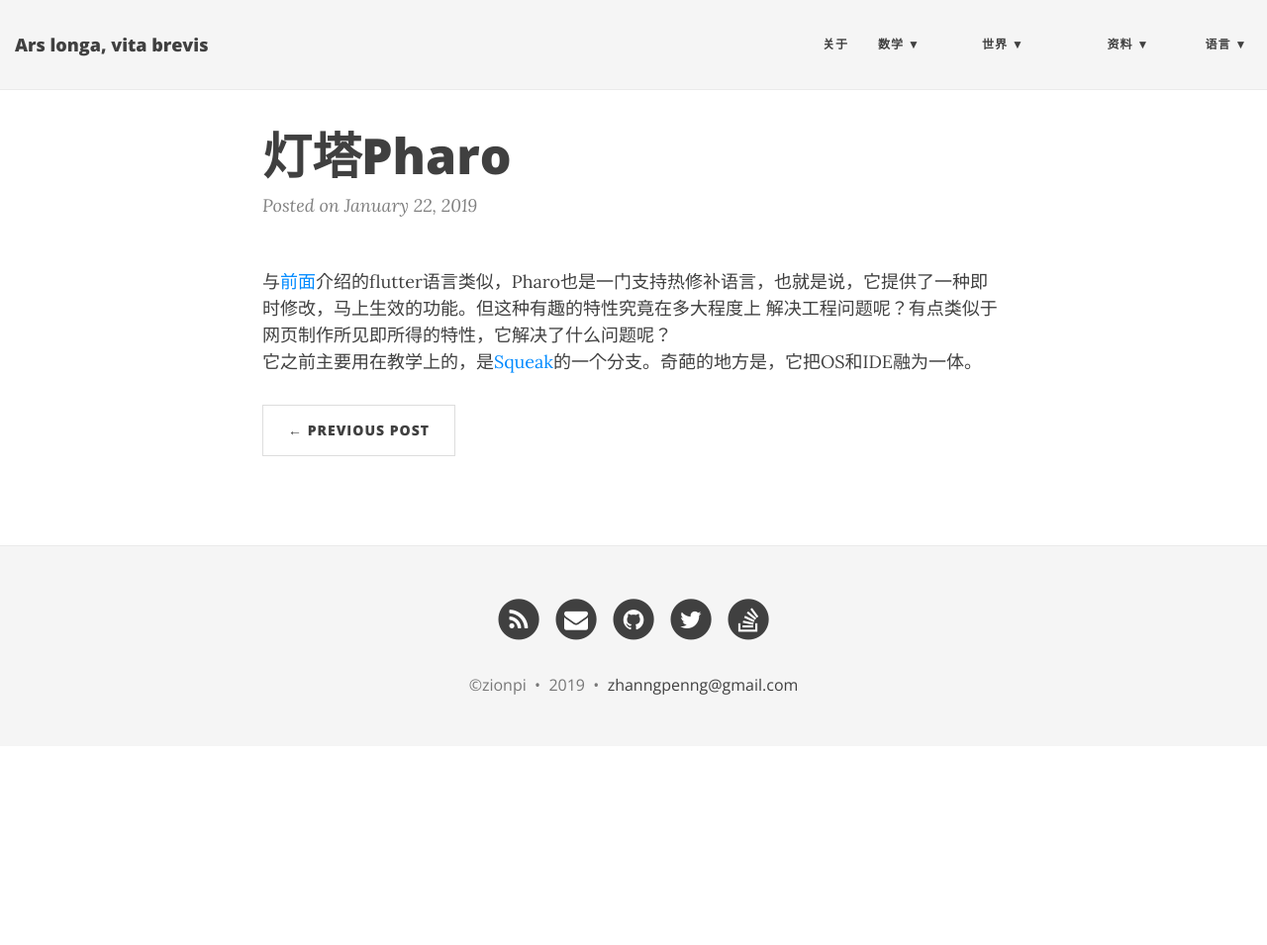
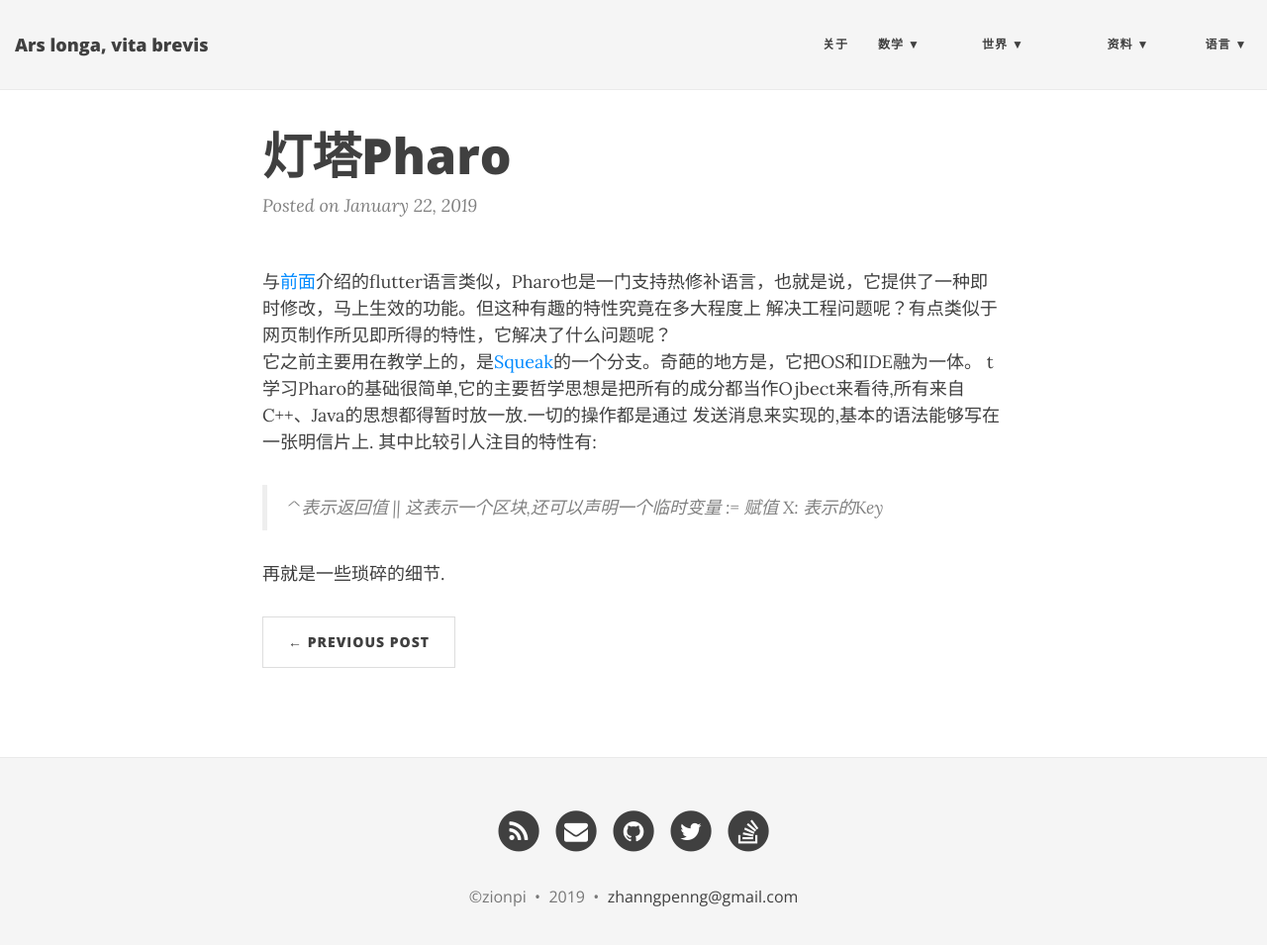
Before and after one commit to ZionPi/zionpi.github.io, a Jekyll site: the page built from _posts/2019-01-22-pharo.md, in a window 1280 px wide and 968 px high. Shown: the top 955 px of the window at 99% size. Built offline with Jekyll 4.4.1, drawn with Linux system fonts in a browser that asks for light colours; nearby versions of some CDN libraries.

Commit message:
Update 2019-01-22-pharo.md

```diff
--- a/_posts/2019-01-22-pharo.md
+++ b/_posts/2019-01-22-pharo.md
@@ -4,4 +4,14 @@
 ---
 与[前面]()介绍的flutter语言类似，Pharo也是一门支持热修补语言，也就是说，它提供了一种即时修改，马上生效的功能。但这种有趣的特性究竟在多大程度上
 解决工程问题呢？有点类似于网页制作所见即所得的特性，它解决了什么问题呢？
-它之前主要用在教学上的，是[Squeak]()的一个分支。奇葩的地方是，它把OS和IDE融为一体。
+它之前主要用在教学上的，是[Squeak]()的一个分支。奇葩的地方是，它把OS和IDE融为一体。  t
+学习Pharo的基础很简单,它的主要哲学思想是把所有的成分都当作Ojbect来看待,所有来自C++、Java的思想都得暂时放一放.一切的操作都是通过
+发送消息来实现的,基本的语法能够写在一张明信片上.
+其中比较引人注目的特性有:
+
+> ^表示返回值
+> || 这表示一个区块,还可以声明一个临时变量
+> := 赋值
+> X: 表示的Key
+
+再就是一些琐碎的细节.
```
